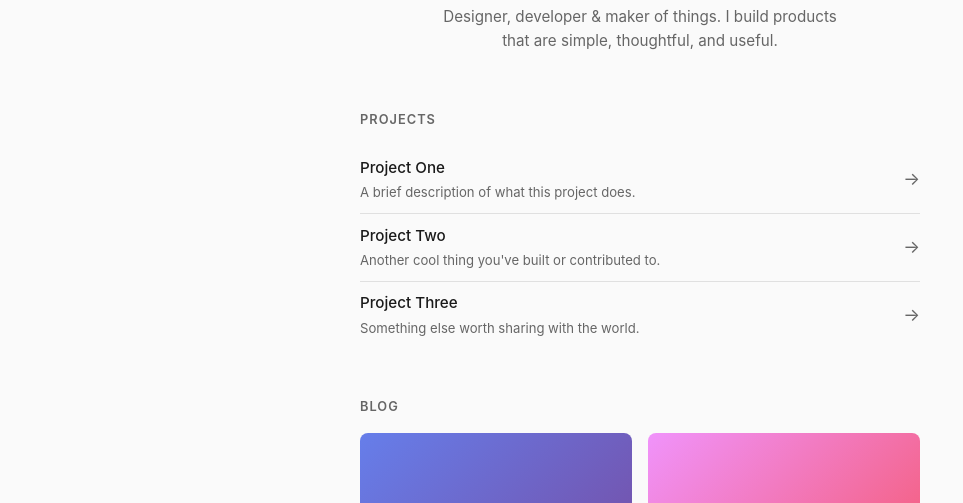
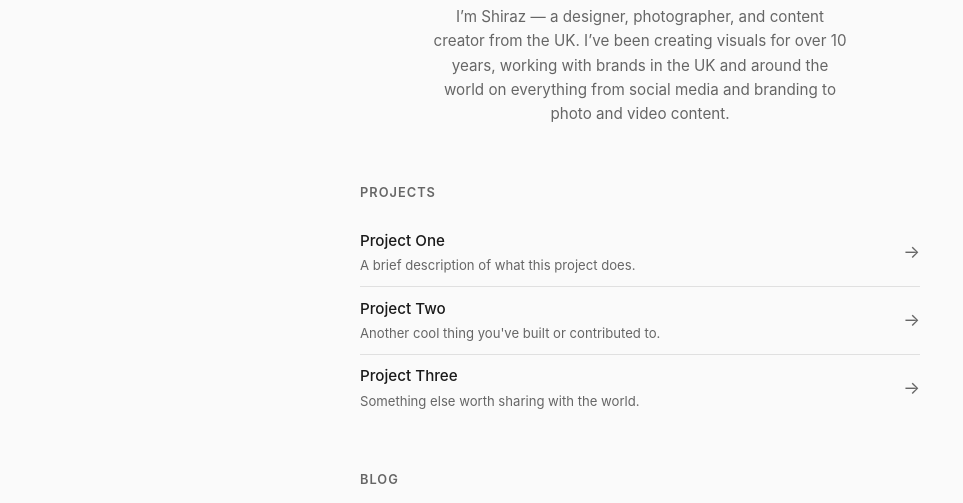
Before and after one commit to Shirazyasin/personal-website, a website: page public/index.html in a window 1280 px wide. Shown: the part 229-732 px from the top of the page, without its empty margins (0-963 px from the left). Drawn offline with Linux system fonts and the light colour scheme.

Commit message:
Update bio in index.html

```diff
--- a/public/index.html
+++ b/public/index.html
@@ -18,7 +18,7 @@
   <div class="hero">
     <img class="avatar" src="avatar.svg" alt="Your Name">
     <h1>Your Name</h1>
-    <p class="bio">Designer, developer & maker of things. I build products that are simple, thoughtful, and useful.</p>
+    <p class="bio">I’m Shiraz — a designer, photographer, and content creator from the UK. I’ve been creating visuals for over 10 years, working with brands in the UK and around the world on everything from social media and branding to photo and video content.</p>
   </div>
 
   <!-- Projects -->
```
